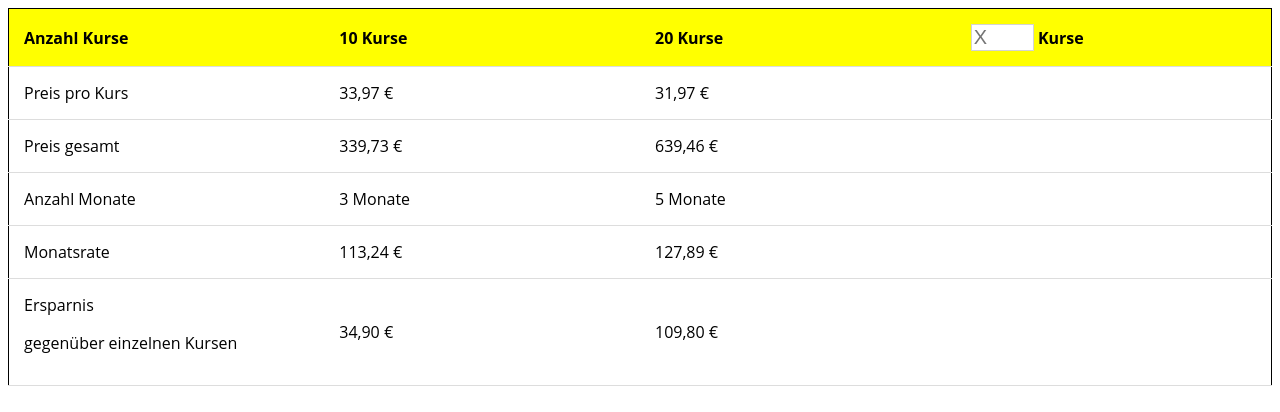
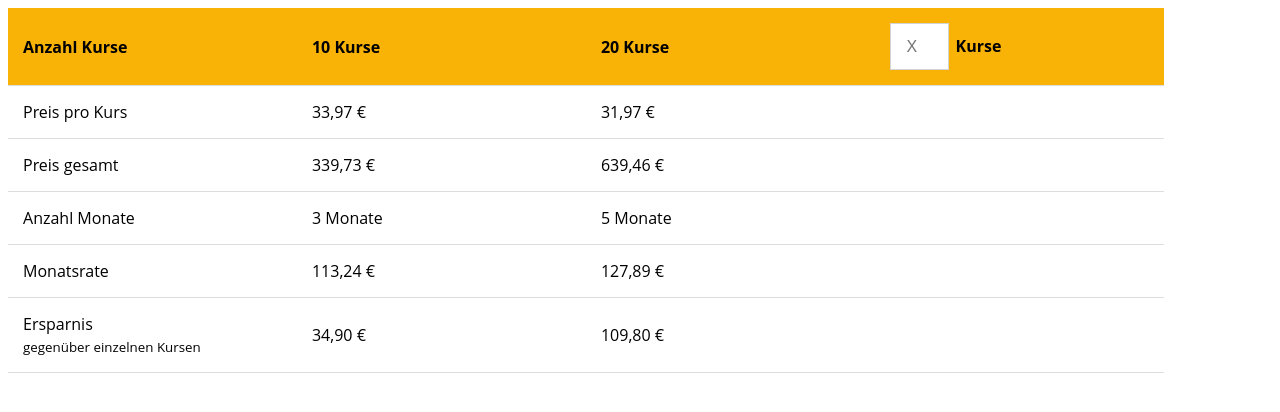
Before and after one commit to tim-archner/supersimple-follow, a plain HTML site: page Rechner_einzeln.html in a window 1280 px wide. Drawn offline with Linux system fonts and the light colour scheme.

Commit message:
Add files via upload

```diff
--- a/Rechner_einzeln.html
+++ b/Rechner_einzeln.html
@@ -10,19 +10,19 @@
             font-family: 'Open Sans', sans-serif;
         }
         table {
-            border: 1px solid;
             border-collapse: collapse;
         }
 
         th, td {
             padding: 15px;
+
             text-align: left;
             width: 25%;
             border-bottom: 1px solid #ddd;
         }
 
         th {
-            background-color: yellow;
+            background-color: #f9b206;
             color: black;
             font-size: 16px;
         }
@@ -33,8 +33,12 @@
 
         #inputNumber {
             width: 20%;
+            height: 40px;
             border: 1px solid lightgrey;
-            font-size: 20px;
+            font-size: 16px;
+            text-align: center;
+            margin-right: 1%;
+            padding: 1%;
         }
 
     </style>
@@ -119,7 +123,7 @@
             <td><div id="monatsRate"></div></td>
         </tr>
         <tr>
-            <td>Ersparnis <br> <p font-size=12>gegenüber einzelnen Kursen</p></td>
+            <td>Ersparnis <br> <small>gegenüber einzelnen Kursen</small></td>
             <td>34,90 €</td>
             <td>109,80 €</td>
             <td><div id="ersparnisGesamt"></div></td>
```
